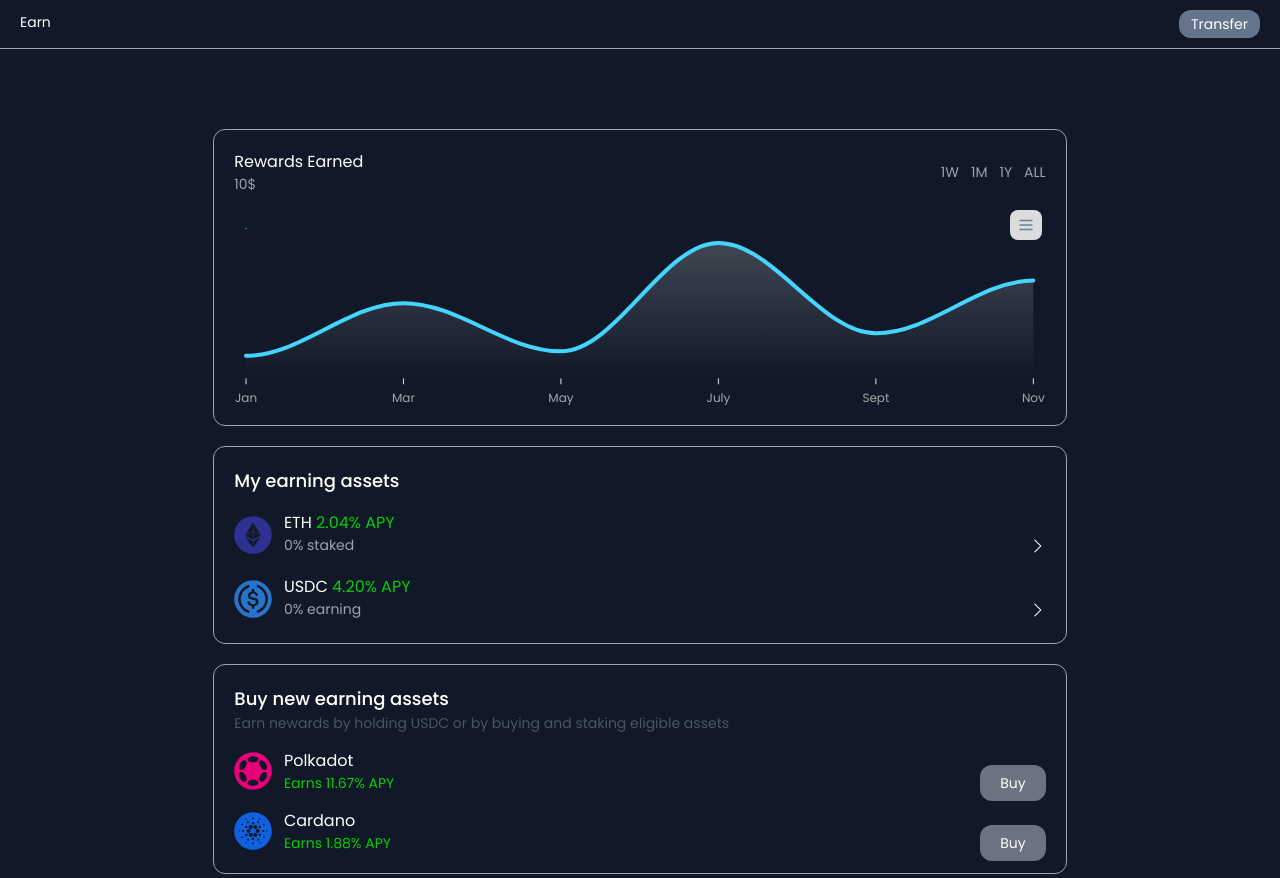
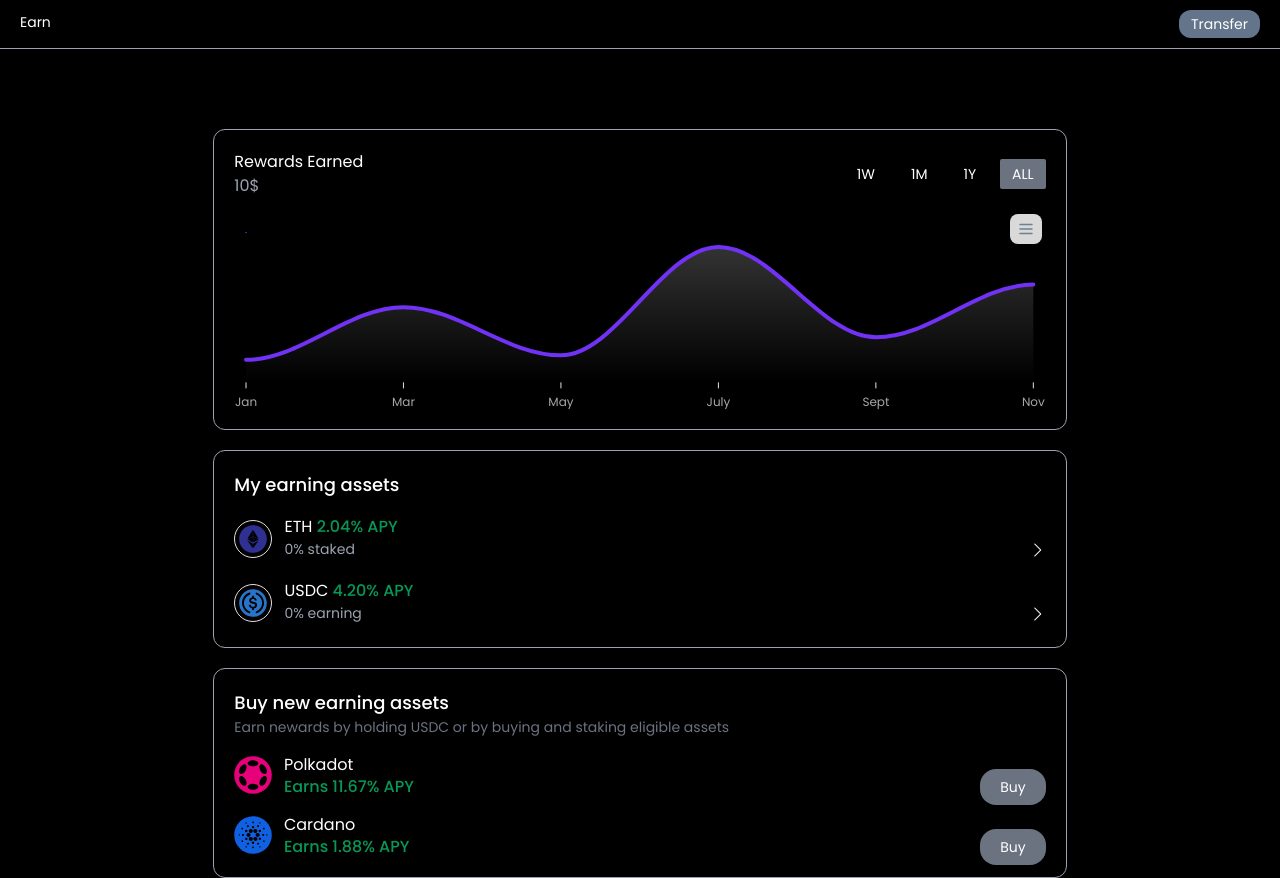
Before and after one commit to Shawon011/kraken, a website: page dashboard.html in a window 1280 px wide. Drawn offline with nearby package versions, Linux system fonts and the light colour scheme; a web font is replaced by a local one.

Commit message:
design dashboard

```diff
--- a/dashboard.html
+++ b/dashboard.html
@@ -10,7 +10,7 @@
 
     <script src="https://cdn.jsdelivr.net/npm/apexcharts"></script>
 </head>
-<body class="bg-gray-900">
+<body class="bg-black">
 
 <!-- Header Section -->
 <div class="border-b-[1px] border-gray-400">
@@ -31,13 +31,13 @@
 
 <div class="chart container m-auto w-2/3 mt-20">
     <div class="border border-gray-400 rounded-xl p-5">
-        <div class=" flex justify-between items-center mb-4">
+        <div class=" flex justify-between items-center mb-4 top-area">
             <div class="text-white">
                 <h1>Rewards Earned</h1>
-                <p class="text-sm text-gray-400">10$</p>
+                <p class="text-gray-400">10$</p>
             </div>
             <div>
-                <ul class="flex items-center gap-3 text-sm text-gray-400">
+                <ul class="flex items-center gap-3 text-sm text-white">
                     <li>
                         <button>1W</button>
                     </li>
@@ -68,7 +68,7 @@
         <h1 class="text-white mb-4 text-lg font-medium">My earning assets</h1>
         <div class="flex flex-col gap-4">
             <div class="text-white flex items-center gap-3">
-                <div class="w-10">
+                <div class="w-10 earing-itm">
                     <img src="assets/eth.svg" alt="">
                 </div>
                 <div class="w-full">
@@ -81,7 +81,7 @@
             </div>
 
             <div class="text-white flex items-center gap-3">
-                <div class="w-10">
+                <div class="w-10 border earing-itm">
                     <img src="assets/usdc.svg" alt="">
                 </div>
                 <div class="w-full">
@@ -100,7 +100,7 @@
 <div class="mt-5">
     <div class="container m-auto w-2/3 border border-gray-400 p-5 rounded-xl">
         <h1 class="text-white text-lg font-medium">Buy new earning assets</h1>
-        <p class="text-sm mb-4 text-gray-600">Earn newards by holding USDC or by buying and staking eligible assets</p>
+        <p class="text-sm mb-4 text-gray-500">Earn newards by holding USDC or by buying and staking eligible assets</p>
         <div class="flex flex-col gap-4">
             <div class="text-white flex items-center gap-3">
                 <div class="w-10">
@@ -111,7 +111,7 @@
                     <div class="flex justify-between">
                         <span class="text-sm green">Earns 11.67% APY</span>
                         <span class="text-sm">
-                            <a href="#" class="bg-gray-500 py-2 px-5 rounded-xl">Buy</a>
+                            <a href="#" class="bg-gray-500 py-2 px-5 rounded-2xl">Buy</a>
                         </span>
                     </div>
                 </div>
@@ -126,7 +126,7 @@
                     <div class="flex justify-between">
                         <span class="text-sm green">Earns 1.88% APY</span>
                         <span class="text-sm">
-                            <a href="#" class="bg-gray-500 py-2 px-5 rounded-xl">Buy</a>
+                            <a href="#" class="bg-gray-500 py-2 px-5 rounded-2xl">Buy</a>
                         </span>
                     </div>
                 </div>
--- a/min.css
+++ b/min.css
@@ -9,7 +9,7 @@
 }
 
 :root {
-    --color-primary: #44d4fd;
+    --color-primary: #7132f5;
     --color-label: #a7a7a7;
     --color-text: #e2dede;
     --font-family: "Poppins";
@@ -182,10 +182,22 @@ tbody button {
 
 
 .green {
-    color: rgb(9, 205, 9);
+    color: rgb(7 152 85);
+    font-weight: 500;
+    font-size: 16px;
 }
 
 /* chart */
+.top-area button {
+    padding: 5px 12px;
+    border-radius: 2px;
+}
+
+.active-chat {
+    background-color: #6b7280;
+}
+
+
 .apexcharts-menu-icon {
     display: none;
 }
@@ -241,3 +253,9 @@ tbody button {
   .apexcharts-zaxistooltip-bottom.apexcharts-theme-light {
     display: none;
   }
+
+  .earing-itm {
+    border: 1px solid rgb(229, 224, 224);
+    border-radius: 50%;
+    padding: 4px;
+  }
--- a/package.json
+++ b/package.json
@@ -4,7 +4,6 @@
   "description": "",
   "main": "index.js",
   "scripts": {
-
     "dev": "tailwindcss -i ./min.css -o ./style.css --watch"
   },
   "keywords": [],
```
Also changed, not shown: style.css.
